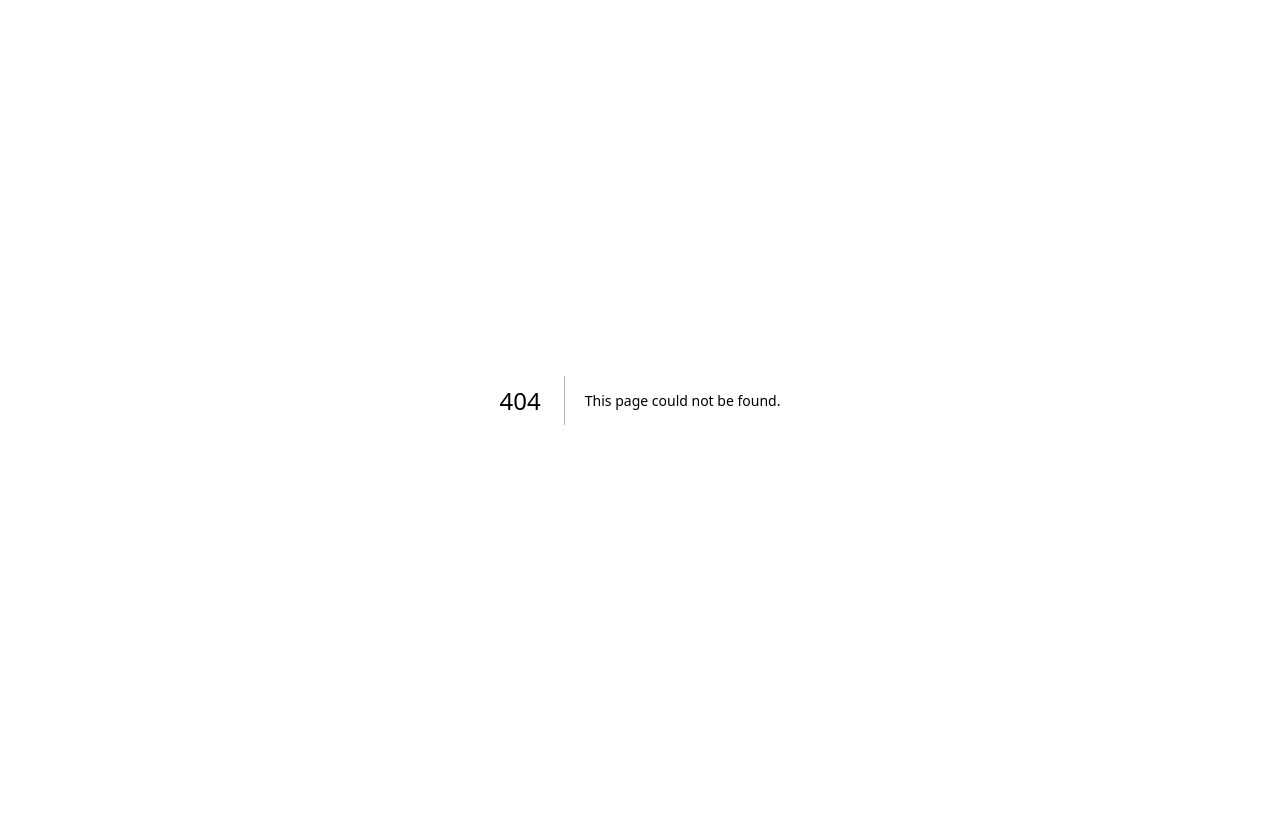
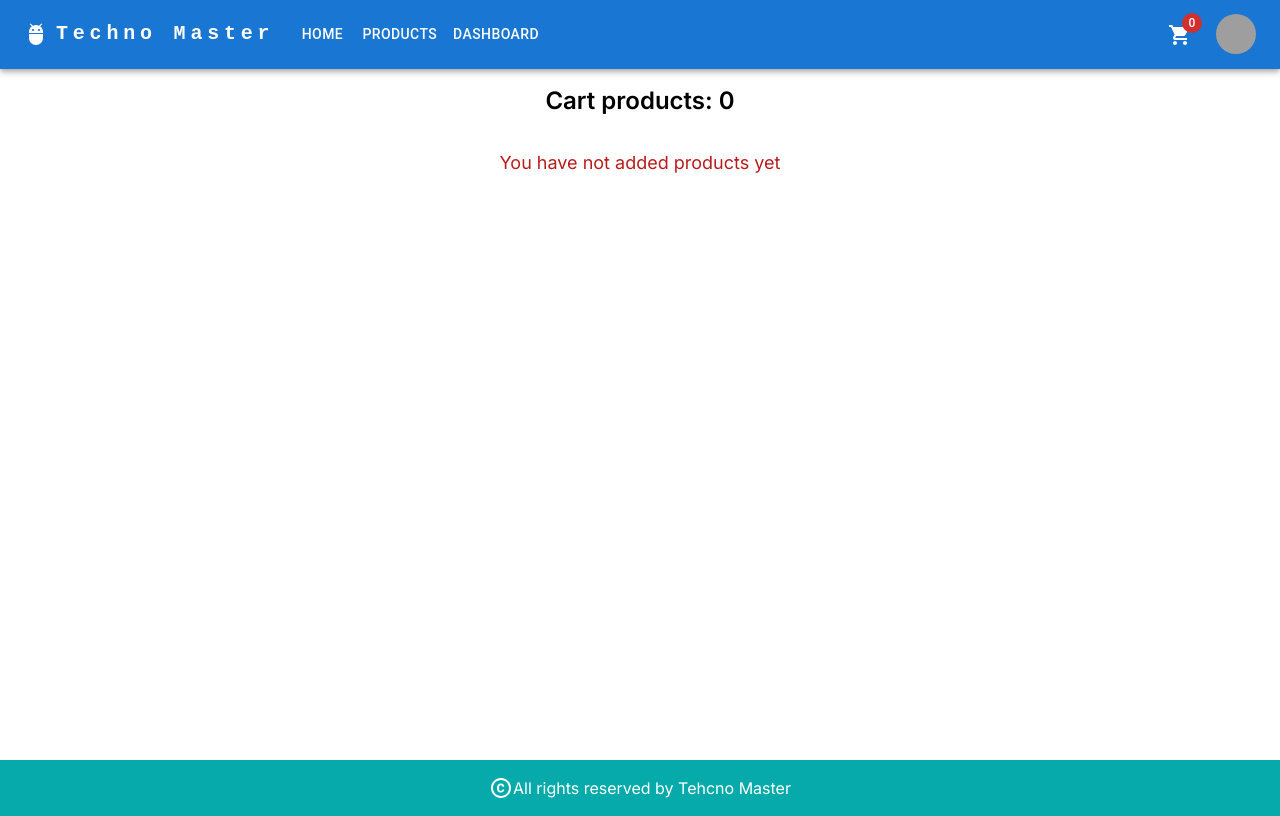
Before and after one commit to asifhossain3131/techno-master, a Next.js app: page /checkout in a window 1280 px wide. Before the commit this address had no page. Built offline with nearby package versions, Linux system fonts and the light colour scheme; grey boxes are pictures that could not be loaded.

Commit message:
dashboard home done

```diff
--- a/package.json
+++ b/package.json
@@ -13,6 +13,7 @@
     "@emotion/styled": "^11.11.0",
     "@mui/icons-material": "^5.14.3",
     "@mui/material": "^5.14.4",
+    "@reduxjs/toolkit": "^1.9.5",
     "autoprefixer": "10.4.14",
     "axios": "^1.4.0",
     "eslint": "8.46.0",
@@ -23,6 +24,8 @@
     "react": "18.2.0",
     "react-dom": "18.2.0",
     "react-hot-toast": "^2.4.1",
+    "react-redux": "^8.1.2",
+    "redux": "^4.2.1",
     "server-only": "^0.0.1",
     "swiper": "^10.1.0",
     "swr": "^2.2.1",
--- /dev/null
+++ b/src/app/(common)/checkout/page.jsx
@@ -0,0 +1,65 @@
+'use client'
+import * as React from 'react';
+import Table from '@mui/material/Table';
+import TableBody from '@mui/material/TableBody';
+import TableCell from '@mui/material/TableCell';
+import TableContainer from '@mui/material/TableContainer';
+import TableHead from '@mui/material/TableHead';
+import TableRow from '@mui/material/TableRow';
+import Paper from '@mui/material/Paper';
+import DeleteOutlineIcon from '@mui/icons-material/DeleteOutline';
+
+const rows = ['Product','Model no','Category','Price','Delete'];
+
+import { useDispatch, useSelector } from "react-redux";
+import { removeItem } from '@/features/productsSlice';
+
+const CheckoutPage = () => {
+    const addedProducts=useSelector(state=>state?.cartProducts?.addedProducts)
+    const dispatch=useDispatch()
+    return (
+        <div>
+           <h1 className="text-2xl text-center mt-4 mb-8 font-semibold">Cart products: {addedProducts?.length}</h1>
+           <div>
+            {
+                addedProducts?.length>0? <TableContainer component={Paper} className='w-10/12 mx-auto'>
+                <Table sx={{ minWidth: 650 }} aria-label="simple table">
+                  <TableHead>
+                    <TableRow>
+                        {
+                            rows.map((row,i)=>
+                                <TableCell key={i}>{row}</TableCell>
+                                )
+                        }
+
+                    </TableRow>
+                  </TableHead>
+                  <TableBody>
+                    {addedProducts.map((product) => (
+                      <TableRow
+                        key={product.id}
+                        sx={{ '&:last-child td, &:last-child th': { border: 0 } }}
+                      >
+                        <TableCell component="th" scope="row">
+                          {product.name}
+                        </TableCell>
+                        <TableCell>{product?.model}</TableCell>
+                        <TableCell>{product?.category}</TableCell>
+                        <TableCell>${product?.price}</TableCell>
+                        <TableCell>
+                        <button onClick={()=>dispatch(removeItem(product?.id))}><DeleteOutlineIcon></DeleteOutlineIcon></button>
+                        </TableCell>
+                      </TableRow>
+                    ))}
+                  </TableBody>
+                </Table>
+              </TableContainer>
+                :
+                <p className="text-center text-red-700 text-lg">You have not added products yet</p>
+            }
+           </div>
+        </div>
+    );
+};
+
+export default CheckoutPage;
--- a/src/app/(common)/layout.jsx
+++ b/src/app/(common)/layout.jsx
@@ -1,11 +1,14 @@
+
 import React from 'react';
 import { Toaster } from 'react-hot-toast';
 import Header from '../components/header&footer/Header';
 import Footer from '../components/header&footer/Footer';
+import Providers from '@/providers';
 
 const CommonLayout = ({children}) => {
     return (
-        <div>
+  <Providers>
+   <div>
             <Toaster></Toaster>
             <Header></Header>
             <div className='min-h-[calc(100vh-125px)]'>
@@ -13,6 +16,8 @@ const CommonLayout = ({children}) => {
             </div>
             <Footer></Footer>
         </div>
+  </Providers>
+
     );
 };
 
--- a/src/app/components/cards/ProductCard.jsx
+++ b/src/app/components/cards/ProductCard.jsx
@@ -6,9 +6,12 @@ import CardMedia from '@mui/material/CardMedia';
 import Typography from '@mui/material/Typography';
 import { Button, CardActionArea, CardActions } from '@mui/material';
 import Link from 'next/link';
+import { useDispatch } from 'react-redux';
+import { addtocart } from '@/features/productsSlice';
 
 const ProductCard = ({product}) => {
     const{_id,item_name,category,price,description,image,imported_from,features,model_no,brand_name,warranty}=product
+    const dispatch=useDispatch()
     return (
         <Card sx={{ maxWidth: 345 }}>
       <CardActionArea>
@@ -29,7 +32,7 @@ const ProductCard = ({product}) => {
         </CardContent>
       </CardActionArea>
       <CardActions>
-        <Button size="small" color="primary">
+        <Button onClick={()=>dispatch(addtocart({id:_id,name:item_name,price:price,category:category,model:model_no}))} size="small" color="primary">
           Add to cart
         </Button>
          <Link href={`/products/${_id}`}>
--- a/src/app/components/header&footer/Header.jsx
+++ b/src/app/components/header&footer/Header.jsx
@@ -14,6 +14,9 @@ import Tooltip from '@mui/material/Tooltip';
 import MenuItem from '@mui/material/MenuItem';
 import AdbIcon from '@mui/icons-material/Adb';
 import Link from 'next/link';
+import { Badge } from '@mui/material';
+import ShoppingCartIcon from '@mui/icons-material/ShoppingCart';
+import { useSelector } from 'react-redux';
 
 const pages = [
     {
@@ -34,6 +37,7 @@ const settings = ['Profile', 'Account', 'Dashboard', 'Logout'];
 const Header = () => {
     const [anchorElNav, setAnchorElNav] = React.useState(null);
     const [anchorElUser, setAnchorElUser] = React.useState(null);
+    const addedProducts=useSelector(state=>state.cartProducts.addedProducts)
 
     const handleOpenNavMenu = (event) => {
       setAnchorElNav(event.currentTarget);
@@ -141,7 +145,11 @@ const Header = () => {
             </Link>
             ))}
           </Box>
-
+          <Link href={'/checkout'}>
+          <Badge badgeContent={addedProducts?.length||'0'} color="error" className='mx-6'>
+            <ShoppingCartIcon />
+          </Badge>
+          </Link>
           <Box sx={{ flexGrow: 0 }}>
             <Tooltip title="Open settings">
               <IconButton onClick={handleOpenUserMenu} sx={{ p: 0 }}>
--- /dev/null
+++ b/src/app/dashboard/DashboardSidebar.jsx
@@ -0,0 +1,66 @@
+'use client'
+import { Avatar } from '@mui/material';
+import React, { useState } from 'react';
+import BorderColorIcon from '@mui/icons-material/BorderColor';
+import WalletIcon from '@mui/icons-material/Wallet';
+import KeyboardArrowRightIcon from '@mui/icons-material/KeyboardArrowRight';
+import NotificationsNoneIcon from '@mui/icons-material/NotificationsNone';
+import Link from 'next/link';
+
+const adminInfos=[
+    {
+      img:'https://cdn-icons-png.flaticon.com/128/1828/1828765.png',
+      title:'Dashboard',
+      path:'/dashboard/advertiser/Home'
+    },
+    {
+      img:'https://cdn-icons-png.flaticon.com/128/6012/6012823.png',
+      title:'Customers list',
+      path:''
+    },
+    {
+      img:'https://cdn-icons-png.flaticon.com/128/3624/3624080.png',
+      title:'Order list',
+      path:''
+    },
+    {
+      img:'https://cdn-icons-png.flaticon.com/128/4059/4059951.png',
+      title:'Product list',
+      path:''
+    }
+  ]
+
+const DashboardSidebar = () => {
+    const user=null
+    return (
+        <div className=' bg-[#FFF] w-20 lg:w-72 min-h-screen'>
+        <div className="flex flex-col items-center mt-4 font-medium px-3 py-1">
+          <div className='flex items-center gap-x-3'>
+          <Avatar src={user?.photoURL || 'https://cdn-icons-png.flaticon.com/128/149/149071.png'} alt="avatar" size="md" />
+        <h1 className="hidden lg:block font-semibold text-sm">{user?.displayName || 'Admin'}</h1>
+          </div>
+      <div>
+      <ul className="mt-8 font-medium">
+          <li className='px-3 py-2 font-semibold'>Menu</li>
+          {
+            adminInfos.map((info,i)=>
+            <Link key={i} href={info.path}>
+              <li  className={`flex items-center gap-x-4 px-3 py-2 rounded mb-3 ${'df'===info.path && 'bg-[#06AAAA] text-white'}`}>
+                <img src={info.img} alt=""  className="w-[22px]"/>
+                <span className="hidden lg:inline-block font-semibold">{info.title}</span>
+              </li>
+            </Link>
+              )
+          }
+        </ul>
+        <button  className="flex items-center gap-x-2 px-3 py-2 hover:bg-blue-gray-400 rounded mt-24">
+                <img src='https://cdn-icons-png.flaticon.com/128/9208/9208320.png' alt=""  className="w-[30px]"/>
+                <span className="hidden lg:inline-block">Logout</span>
+              </button>
+      </div>
+        </div>
+      </div>
+    );
+};
+
+export default DashboardSidebar;
--- /dev/null
+++ b/src/app/dashboard/layout.jsx
@@ -0,0 +1,15 @@
+import React from 'react';
+import DashboardSidebar from './DashboardSidebar';
+
+const DashboardLayout = ({children}) => {
+    return (
+        <div className='flex'>
+            <DashboardSidebar></DashboardSidebar>
+            <div className='bg-[#F1F1F1] w-full p-4'>
+                {children}
+            </div>
+        </div>
+    );
+};
+
+export default DashboardLayout;
--- /dev/null
+++ b/src/app/dashboard/page.jsx
@@ -0,0 +1,11 @@
+import React from 'react';
+
+const Dashboard = () => {
+    return (
+        <div>
+           dfd
+        </div>
+    );
+};
+
+export default Dashboard;
--- a/src/app/layout.js
+++ b/src/app/layout.js
@@ -1,3 +1,5 @@
+
+import Providers from '@/providers'
 import './globals.css'
 import { Inter } from 'next/font/google'
 
@@ -11,7 +13,11 @@ export const metadata = {
 export default function RootLayout({ children }) {
   return (
     <html lang="en">
-      <body className={inter.className}>{children}</body>
+     <body className={inter.className}>
+      <Providers>
+      {children}
+      </Providers>
+      </body>
     </html>
   )
 }
--- /dev/null
+++ b/src/features/productsSlice.js
@@ -0,0 +1,27 @@
+import { toast } from "react-hot-toast";
+
+const { createSlice } = require("@reduxjs/toolkit");
+
+const productsSlice=createSlice({
+    name:'products',
+    initialState:{addedProducts:[]},
+    reducers:{
+        addtocart:(state,action)=>{
+          const isExist=state.addedProducts.find(product=>product.id===action.payload.id)
+          if(!isExist){
+            state.addedProducts.push(action.payload)
+            toast.success('Product added successfullly')
+          }
+          else{
+            toast.error('Product has been added already')
+          }
+        },
+        removeItem:(state,action)=>{
+            state.addedProducts=state.addedProducts.filter(product=>product.id!==action.payload)
+            toast.success('Product removed Successfully')
+        }
+    }
+})
+
+export const{addtocart,removeItem}=productsSlice.actions
+export default productsSlice.reducer
--- /dev/null
+++ b/src/providers/index.js
@@ -0,0 +1,16 @@
+'use client'
+
+import store from "@/reduxStore/store";
+import React from "react";
+import { Provider } from "react-redux";
+
+
+const Providers = ({children}) => {
+    return (
+        <Provider store={store}>
+           {children}
+        </Provider>
+    );
+};
+
+export default Providers;
--- /dev/null
+++ b/src/reduxStore/store.js
@@ -0,0 +1,10 @@
+const { default: productsReducer } = require("@/features/productsSlice");
+const { configureStore } = require("@reduxjs/toolkit");
+
+const store=configureStore({
+    reducer:{
+        cartProducts:productsReducer
+    }
+})
+
+export default store
```
Also changed, not shown: 1 other file (tests, documents, lock files or other folders).
